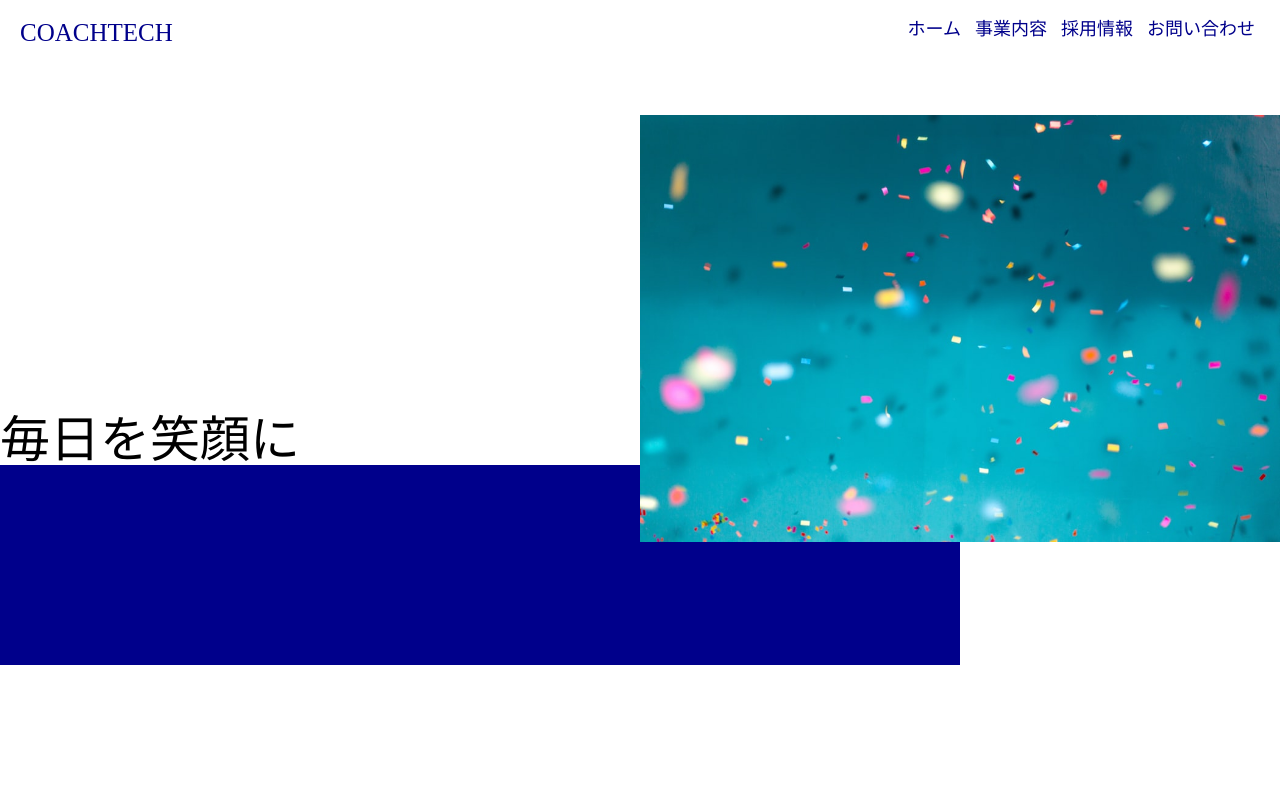
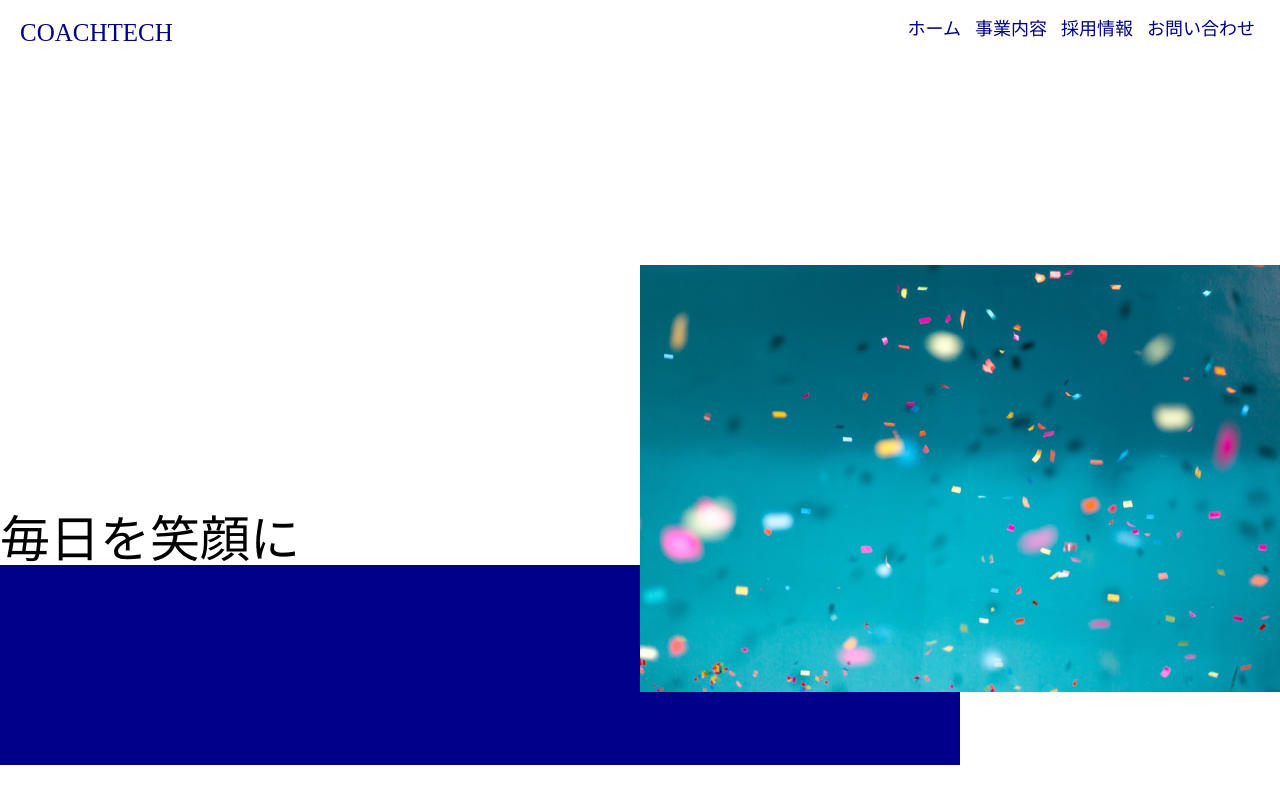
Before and after one commit to masayan-545/20210704saito, a plain HTML site: page index.html in a window 1280 px wide. Drawn offline with Linux system fonts and the light colour scheme.

Commit message:
third-commit

```diff
--- a/css/style.css
+++ b/css/style.css
@@ -16,20 +16,19 @@
   font-size: 18px;
 }
 
-.parent {
-  display: flex;
-  align-items: flex-end;
-  height: 400px;
-}
-
 .text {
   font-size: 50px;
+  position: absolute;
+  top: 450px;
 }
 
 .color_box {
   background-color: darkblue;
   height: 200px;
   width: 75%;
+  position: absolute;
+  top: 500px;
+  z-index: -1;
 }
 
 .relative {
@@ -37,10 +36,9 @@
 }
 
 .relative_img {
-  margin: 0 0 0 auto;
   display: block;
   width: 50%;
   position: absolute;
-  top: 50px;
-  right: 0px;
+  right: 0;
+  top: 200px;
 }
--- a/index.html
+++ b/index.html
@@ -20,10 +20,8 @@
   </div>
   <div class="relative">
     <img class="relative_img" src="../20210704saito/img/firstview.jpeg" alt="">
+    <div class="text">毎日を笑顔に</div>
+    <div class="color_box"></div>
   </div>
-  <div class="parent">
-    <div class="text">毎日を笑顔に</div>
-  </div>
-  <div class="color_box"></div>
 </body>
 </html>
```
